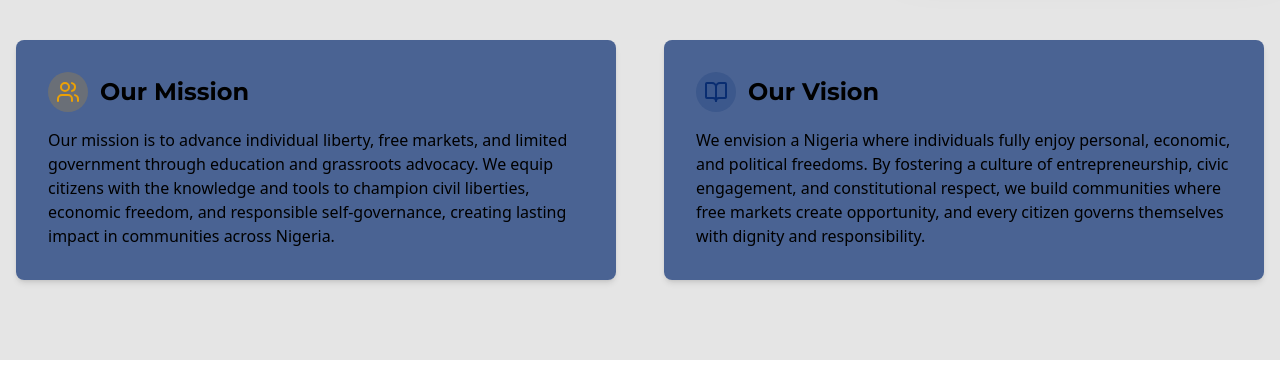
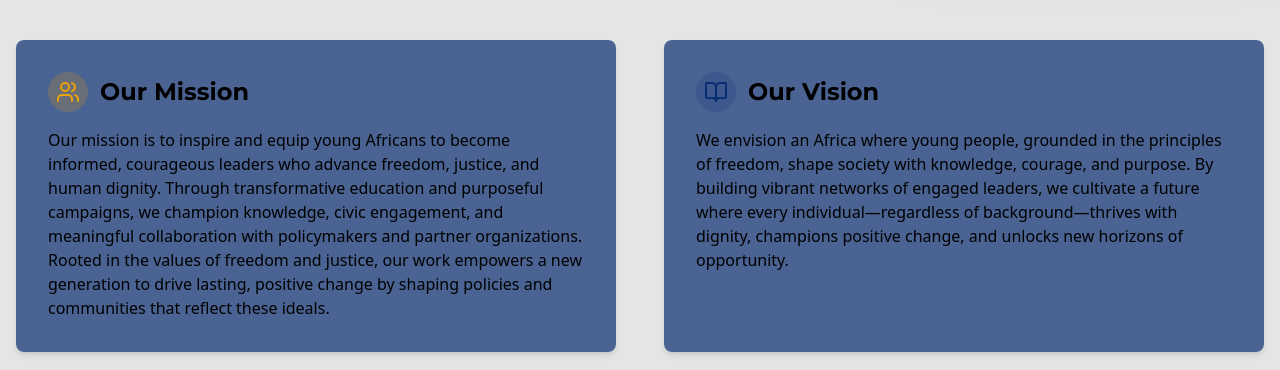
Before and after one commit to freefuturefdn/modern_website, a Next.js app: page / in a window 1280 px wide. Shown: the part 840-1210 px from the top of the page. Built offline with nearby package versions, Linux system fonts and the light colour scheme; no server answers; the database is empty; a web font is replaced by a local one.

Commit message:
updated mission and vission

```diff
--- a/app/page.tsx
+++ b/app/page.tsx
@@ -169,10 +169,12 @@ export default function HomePage() {
                 Our Mission
               </h2>
               <p className="text-muted-foreground">
-                Our mission is to advance individual liberty, free markets, and limited government through
-                education and grassroots advocacy. We equip citizens with the knowledge and tools to
-                champion civil liberties, economic freedom, and responsible self-governance, creating
-                lasting impact in communities across Nigeria.
+                Our mission is to inspire and equip young Africans to become informed, courageous leaders who
+advance freedom, justice, and human dignity.
+Through transformative education and purposeful campaigns, we champion knowledge, civic
+engagement, and meaningful collaboration with policymakers and partner organizations. Rooted
+in the values of freedom and justice, our work empowers a new generation to drive lasting,
+positive change by shaping policies and communities that reflect these ideals.
               </p>
             </AnimatedCard>
 
@@ -184,10 +186,10 @@ export default function HomePage() {
                 Our Vision
               </h2>
               <p className="text-muted-foreground">
-                We envision a Nigeria where individuals fully enjoy personal, economic, and political freedoms.
-                By fostering a culture of entrepreneurship, civic engagement, and constitutional respect,
-                we build communities where free markets create opportunity, and every citizen governs
-                themselves with dignity and responsibility.
+                We envision an Africa where young people, grounded in the principles of freedom, shape society
+with knowledge, courage, and purpose. By building vibrant networks of engaged leaders, we
+cultivate a future where every individual—regardless of background—thrives with dignity,
+champions positive change, and unlocks new horizons of opportunity.
               </p>
             </AnimatedCard>
           </div>
```
Also changed, not shown: 1 other file (tests, documents, lock files or other folders).
